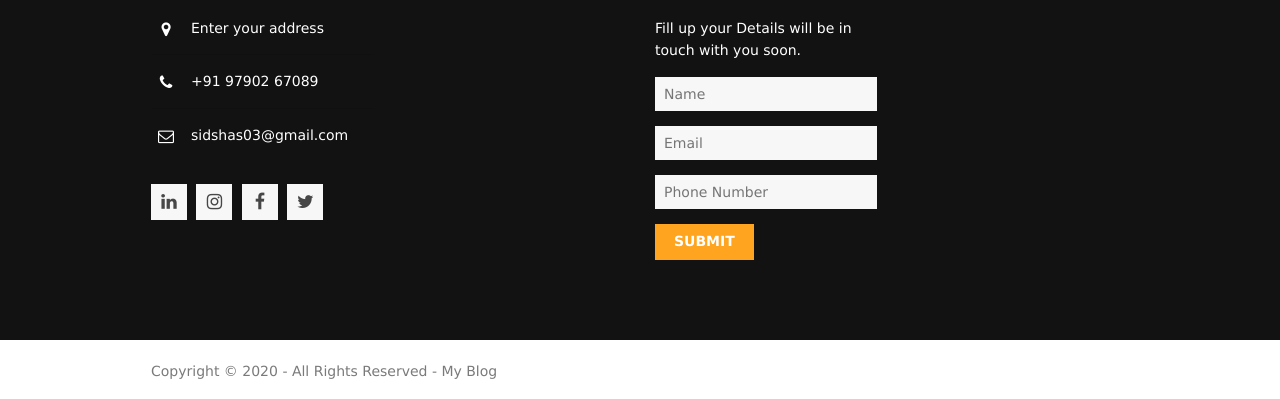
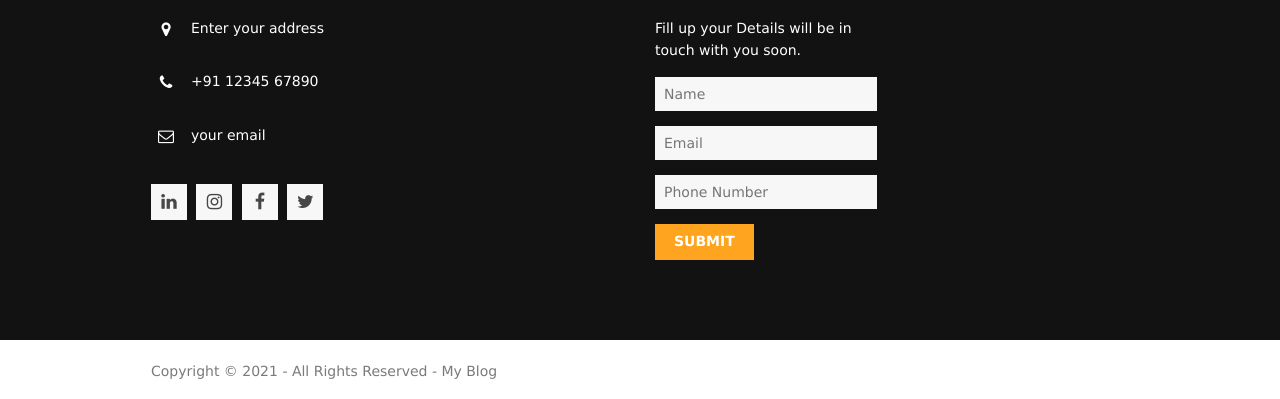
Before and after one commit to sidshas03/Personal-Blog, a plain HTML site: page index.html in a window 1280 px wide. Shown: the part 4911-5310 px from the top of the page. Drawn offline with Linux system fonts and the light colour scheme; files whose address does not match are found by name.

Commit message:
Update index.html

```diff
--- a/index.html
+++ b/index.html
@@ -275,8 +275,8 @@ Create imbalanced data classification model using SMOTE data resampling techniqu
           Enter your address
           </address>
         </li>
-        <li><i class="fa fa-phone"></i> +91 97902 67089</li>
-        <li><i class="fa fa-envelope-o"></i> sidshas03@gmail.com</li>
+        <li><i class="fa fa-phone"></i> +91 12345 67890</li>
+        <li><i class="fa fa-envelope-o"></i> your email</li>
       </ul>
       <ul class="faico clear">
         <li><a class="faicon-linkedin" href="#"><i class="fa fa-linkedin"></i></a></li>
@@ -305,7 +305,7 @@ Create imbalanced data classification model using SMOTE data resampling techniqu
 </div>
 <div class="wrapper row5">
   <div id="copyright" class="hoc clear">
-    <p class="fl_left">Copyright &copy; 2020 - All Rights Reserved - <a href="#">My Blog</a></p>
+    <p class="fl_left">Copyright &copy; 2021 - All Rights Reserved - <a href="#">My Blog</a></p>
   </div>
 </div>
 <a id="backtotop" href="#top"><i class="fa fa-chevron-up"></i></a>
```
